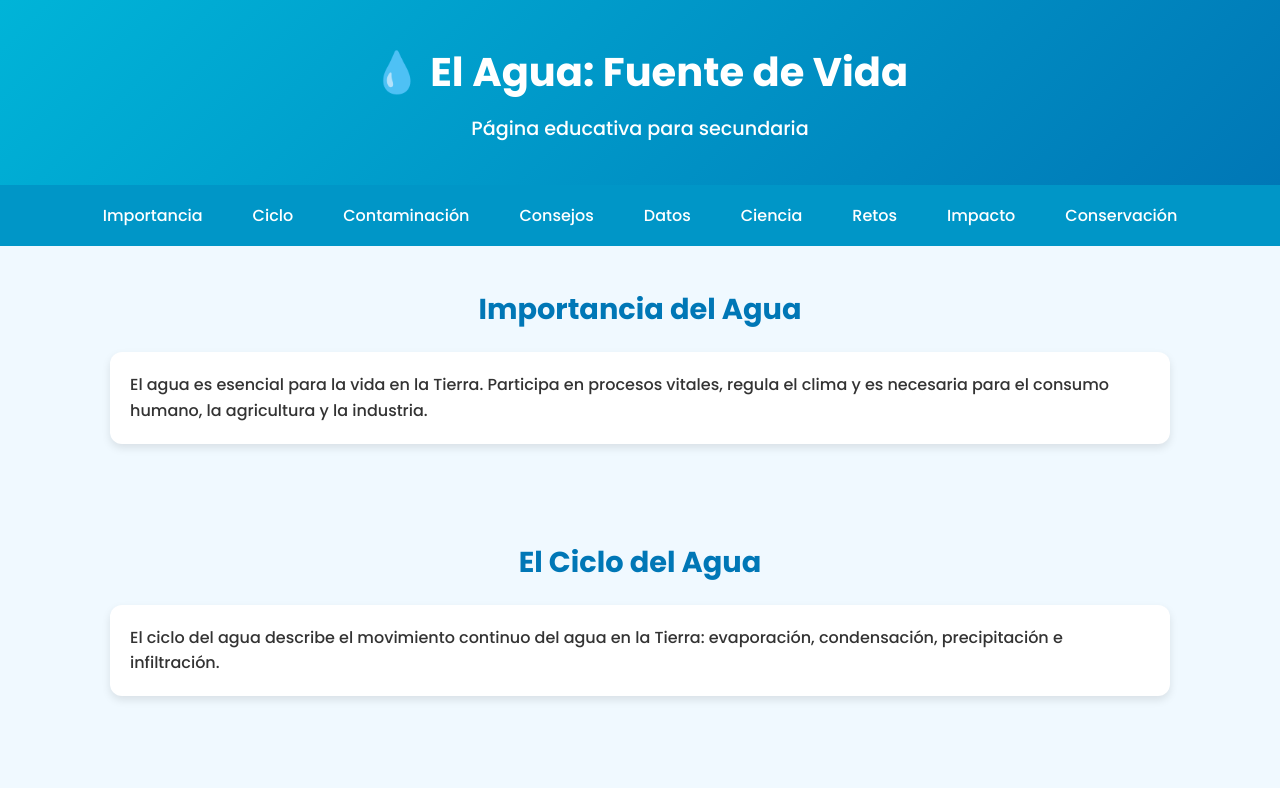
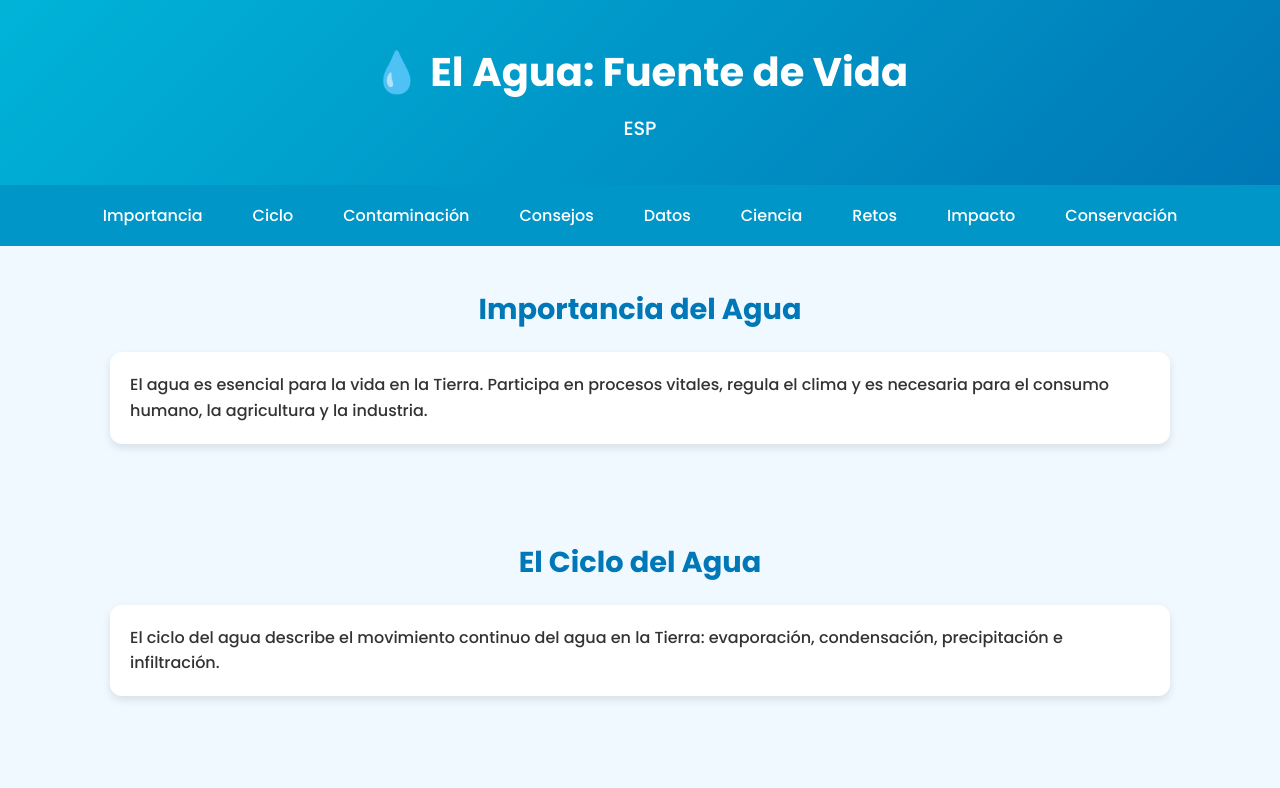
Before and after one commit to adrianvs1/csnat.io, a plain HTML site: page index.html in a window 1280 px wide. Shown: the top 788 px of the page. Drawn offline with Linux system fonts and the light colour scheme.

Commit message:
Update index.html

```diff
--- a/index.html
+++ b/index.html
@@ -122,7 +122,7 @@
 
   <header>
     <h1>💧 El Agua: Fuente de Vida</h1>
-    <p>Página educativa para secundaria</p>
+    <p>ESP</p>
   </header>
 
   <nav>
```
